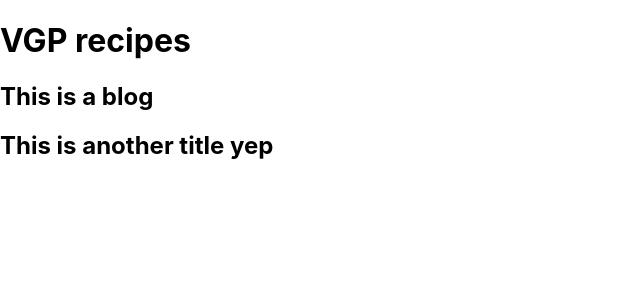
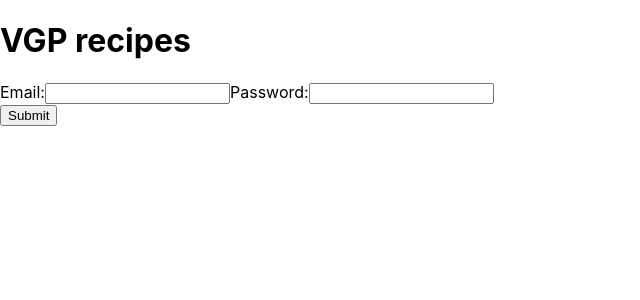
Before and after one commit to Dansando8/firebase-recipes-web-app, a React (Create React App) app: page / in a window 1280 px wide. Shown: the top 300 px of the page, without its empty margins (0-640 px from the left). Built offline with nearby package versions, Linux system fonts and the light colour scheme; no server answers.

Commit message:
Login form added

```diff
--- a/src/App.js
+++ b/src/App.js
@@ -1,16 +1,19 @@
+import { useState } from 'react';
+import FirebaseAuthService from './FirebaseAuthService';
 import './App.css';
+import LoginForm from './components/LoginForm';
 
-// eslint-disable-next-line no-unused-vars
-import firebase from "./FirebaseConfig";
+function App() {
+  const [user, setUser] = useState(null);
+
+  FirebaseAuthService.subscribeToAuthChanges(setUser);
 
 
-function App() {
   return (
     <div className="App">
       <div className="title-row">
-      <h1 className="title">VGP recipes</h1>
-      <h2>This is a blog</h2>
-      <h2>This is another title yep</h2>
+        <h1 className="title">VGP recipes</h1>
+        <LoginForm></LoginForm>
       </div>
     </div>
   );
--- /dev/null
+++ b/src/FirebaseAuthService.js
@@ -0,0 +1,41 @@
+import firebase from './FirebaseConfig';
+
+const auth = firebase.auth();
+
+const registerUser = (email, password) => {
+  return auth.createUserWithEmailAndPassword(email, password);
+};
+
+const loginUser = (email, password) => {
+  return auth.signInWithEmailAndPassword(email, password);
+};
+
+const logoutUser = () => {
+  return auth.signOut();
+};
+
+const sendPasswordResetEmail = (email) => {
+  return auth.sendPasswordResetEmail(email);
+};
+
+const loginWithGoogle = () => {
+  const provider = new firebase.auth.GoogleAuthProvider();
+  return auth.signInWithPopup(provider);
+};
+
+const subscribeToAuthChanges = (handleAuthChange) => {
+  auth.onAuthStateChanged((user) => {
+    handleAuthChange(user);
+  });
+};
+
+const FirebaseAuthService = {
+  registerUser,
+  loginUser,
+  logoutUser,
+  sendPasswordResetEmail,
+  loginWithGoogle,
+  subscribeToAuthChanges,
+}
+
+export default FirebaseAuthService;
--- /dev/null
+++ b/src/components/LoginForm.js
@@ -0,0 +1,67 @@
+import React, { useState } from 'react';
+import FirebaseAuthService from '../FirebaseAuthService';
+
+function LoginForm( {existingUser}) {
+  const [username, setUserName] = useState('');
+  const [password, setPassword] = useState('');
+
+  async function handleSubmit(event) {
+    event.preventDefault();
+    try {
+      await FirebaseAuthService.registerUser(username, password);
+      setUserName('');
+      setPassword('');
+    } catch (error) {
+      alert(error.message);
+    }
+  }
+
+  function handleLogout() {
+    FirebaseAuthService.logoutUser();
+  }
+
+  return (
+    <div className="login-form-container">
+      {existingUser ? (
+        <div className="row">
+          <h3>Welcome, {existingUser.email}</h3>
+          <button
+            type="button"
+            className="primary-button"
+            onClick={handleLogout}
+          >
+            Logout
+          </button>
+        </div>
+      ) : (
+        <form onSubmit={handleSubmit} className="login-form">
+          <label className="input-label login-label">
+            Email:
+            <input
+              type="email"
+              value={username}
+              onChange={(e) => setUserName(e.target.value)}
+              className="input-text"
+              required
+            ></input>
+          </label>
+          <label className="input-label login-label">
+            Password:
+            <input
+              type="password"
+              value={password}
+              onChange={(e) => setPassword(e.target.value)}
+              className="input-text"
+              required
+            ></input>
+          </label>
+          <div className="button-box">
+            <button className="primary-button">Submit</button>
+          </div>
+        </form>
+      )}
+    </div>
+  );
+}
+
+export default LoginForm;
```
